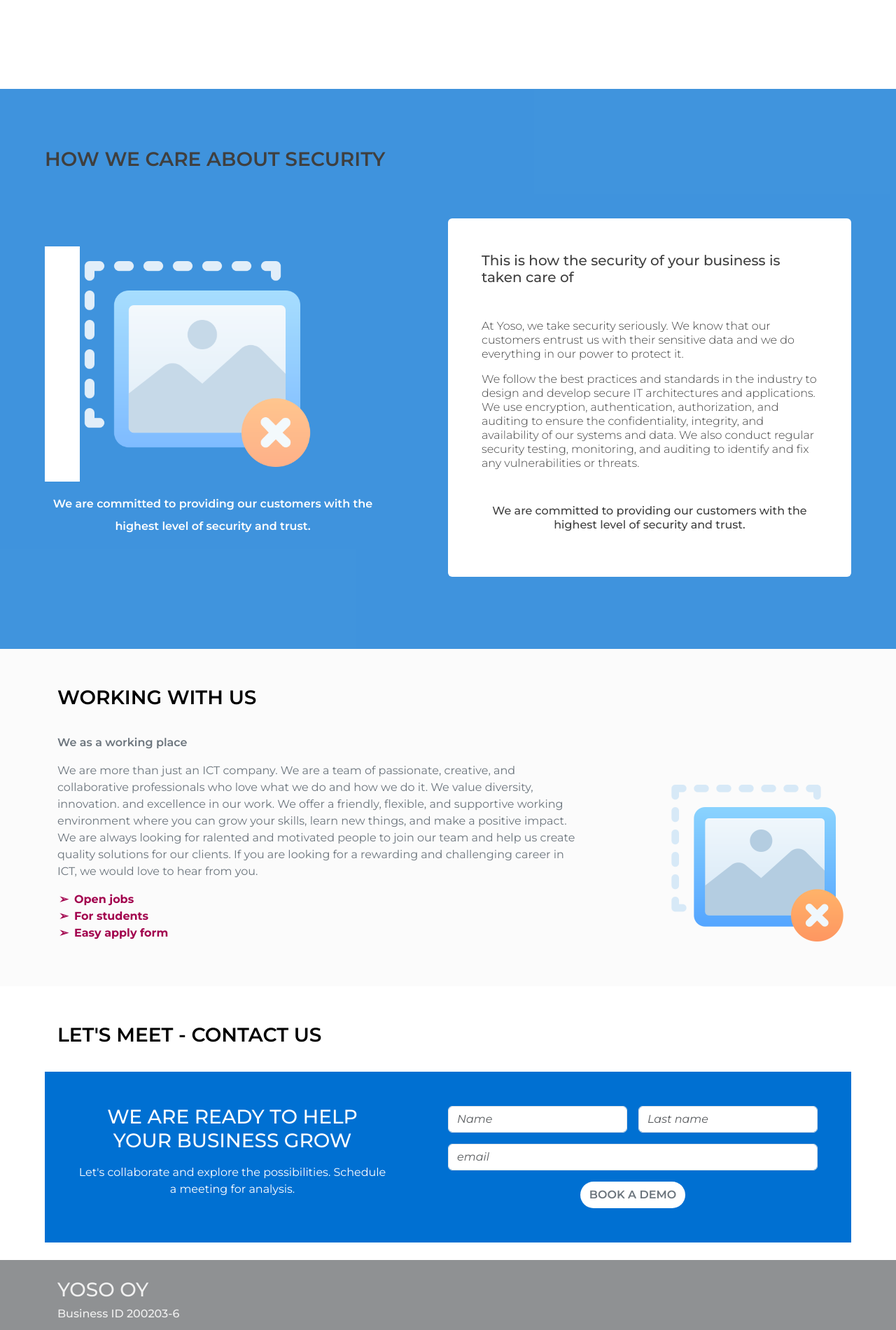
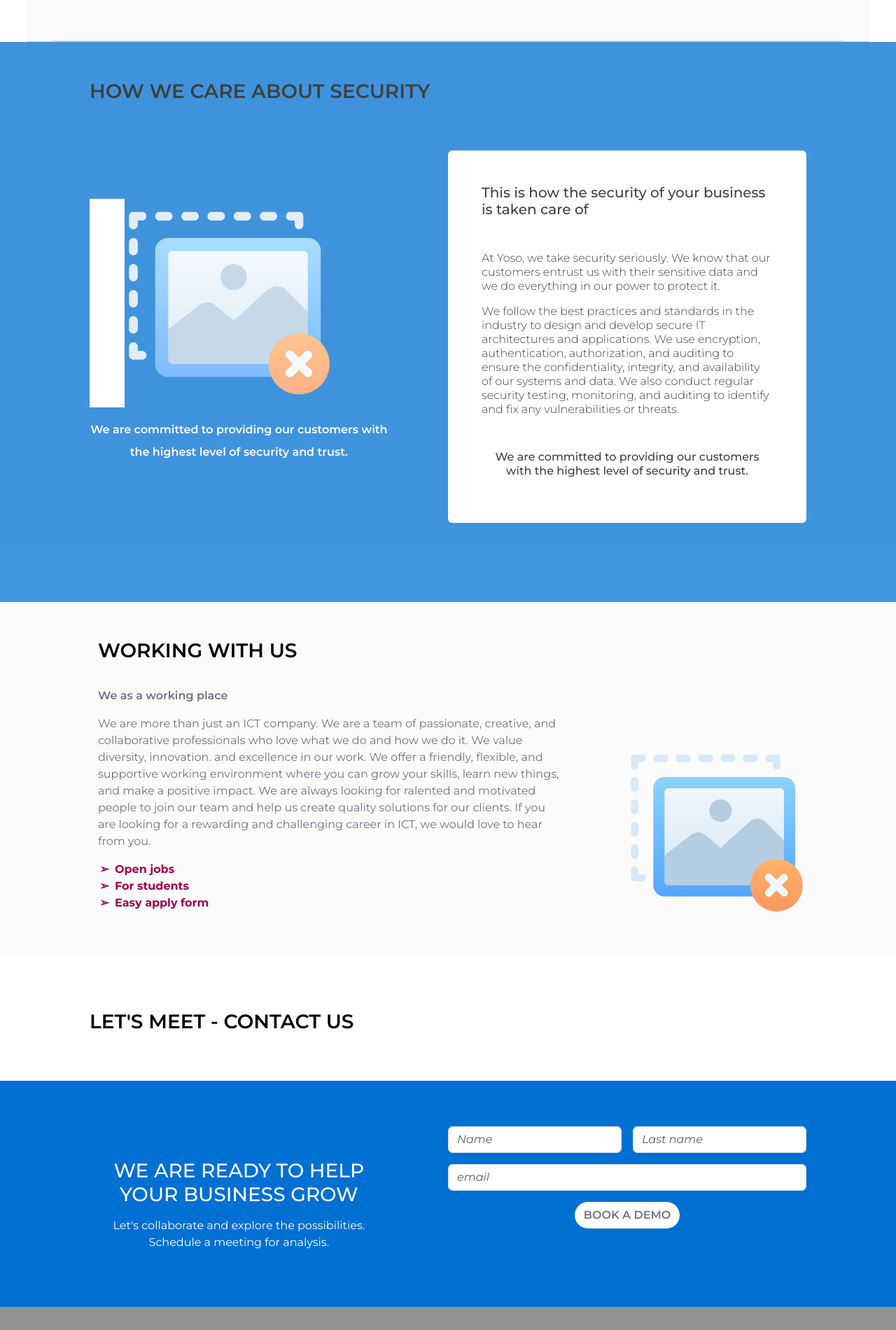
Before and after one commit to yosolutions/yosolutions.github.io, a plain HTML site: page about.html in a window 1280 px wide. Shown: the part 740-2640 px from the top of the page at 70% size. Drawn offline with nearby package versions, Linux system fonts and the light colour scheme.

Commit message:
#YA-1/ updated sections' paddings; added border to Navbar

```diff
--- a/about.html
+++ b/about.html
@@ -23,7 +23,7 @@
 
 <body>
   <!-- Navbar -->
-  <nav class="navbar sticky-top navbar-expand-lg bg-muted">
+  <nav class="navbar sticky-top navbar-expand-lg bg-muted navbar-border">
     <div class="container-fluid d-flex justify-content-between align-items-center">
       <div>
         <a class="navbar-brand col-2" href="index.html">
@@ -62,12 +62,13 @@
             height="auto" />
         </div>
       </div>
+    <div class="navbar-border"></div>
   </nav>
-  <hr style="height:1px; width:90%; margin: auto; color: #DDD1D1" />
+
   <main>
     <!-- Hero 3 -->
     <section id="hero3"
-      class="full-screen container d-flex flex-column-reverse flex-lg-row justify-content-center justify-content-lg-between align-items-center">
+      class="container-fluid main-padding full-screen d-flex flex-column-reverse flex-lg-row justify-content-center justify-content-lg-between align-items-center">
       <div class="col-12 col-lg-5">
         <h1 class="fw-medium my-0">
           About subpage
@@ -112,11 +113,11 @@
       </div>
     </section>
     <!-- Working with us -->
-    <section id="jobs" class="d-flex flex-column justify-content-center bg-muted pt-5 pb-5 gap-3">
-      <div class="container">
+    <section id="jobs" class="container-fluid main-padding d-flex flex-column justify-content-center bg-muted pt-5 pb-5 gap-3">
+      <div class="container-fluid">
         <p class="fs-3 fw-3 text-uppercase fw-semibold">Working with us</p>
       </div>
-      <div class="container text-secondary position-relative z-1">
+      <div class="container-fluid text-secondary position-relative z-1">
         <div class="col-12 col-lg-8">
           <p class="fw-semibold">We as a working place</p>
           <p>We are more than just an ICT company. We are a team of passionate, creative, and collaborative
@@ -148,21 +149,22 @@
         </div>
       </div>
     </section>
+
     <!-- Contact us -->
-    <section id="contacts" class="d-flex flex-column justify-content-center pt-5 gap-3">
-      <div class="container">
-        <p class="fs-3 text-uppercase fw-semibold">Let's meet - contact us
+    <section id="contacts" class="pt-2">
+      <div class="container-fluid main-padding">
+        <p class="fs-3 text-uppercase fw-semibold mb-0">Let's meet - contact us
         </p>
       </div>
       <div
-        class="main-padding d-flex flex-column flex-lg-row gap-5 gap-lg-0 justify-content-between align-items-center yoso-blue p-5 main-padding">
-        <div class="col-12 col-lg-5 d-flex flex-column gap-2 text-white text-center">
+        class="container-fluid main-padding d-flex flex-column flex-lg-row gap-5 gap-lg-0 justify-content-between align-items-center yoso-blue">
+        <div class="pt-5 col-12 col-lg-5 d-flex flex-column gap-2 text-white text-center">
           <h3 class="text-uppercase">We are ready to help your business grow</h3>
           <p class="">Let's collaborate and explore the possibilities. Schedule a meeting for analysis.
           </p>
         </div>
         <!-- Form -->
-        <form class="d-flex flex-column gap-3 col-12 col-lg-6" action="mailto:moi@yoso.fi?subject=Contact form"
+        <form class="d-flex flex-column gap-3 col-12 col-lg-6 pb-5" action="mailto:moi@yoso.fi?subject=Contact form"
           method="post" enctype="text/plain">
           <div class="col-auto d-flex gap-3">
             <div class="col">
@@ -186,8 +188,8 @@
       </div>
     </section>
   </main>
-  <footer class="bg-dark opacity-50 fw-medium">
-    <div class="container d-flex flex-column justify-content-center gap-3" style="color:#E5E5E5;">
+  <footer class="container-fluid main-padding bg-dark opacity-50 fw-medium">
+    <div class="d-flex flex-column justify-content-center gap-3 pt-3 pb-3" style="color:#E5E5E5;">
       <div>
         <h3 class="text-uppercase">YOSO OY</h3>
         <h6 class="">Business ID 200203-6</h6>
--- a/css/styles.css
+++ b/css/styles.css
@@ -11,9 +11,9 @@
 }
 
 footer,
-section,
+section .main-padding,
 .main-padding {
-  padding: 2% 5%;
+  padding: 5% 10%;
 }
 
 .full-screen {
@@ -22,6 +22,14 @@
 
 .bg-muted {
   background-color: #fbfbfb;
+}
+
+.navbar-border {
+  border-bottom: 1px solid rgb(205, 205, 205);
+  position: absolute;
+  bottom: 0;
+  left: 3%;
+  right: 3%;
 }
 
 .inherit-background {
```
Also changed, not shown: index.html (+15 -15 lines), services.html (+16 -14 lines).
